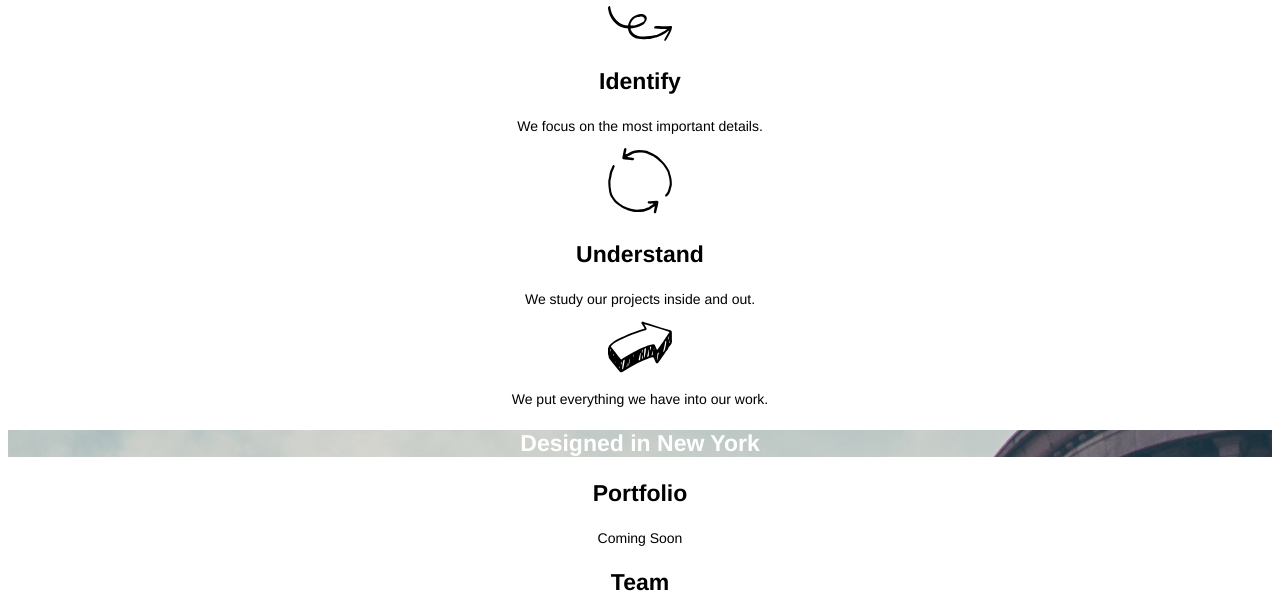
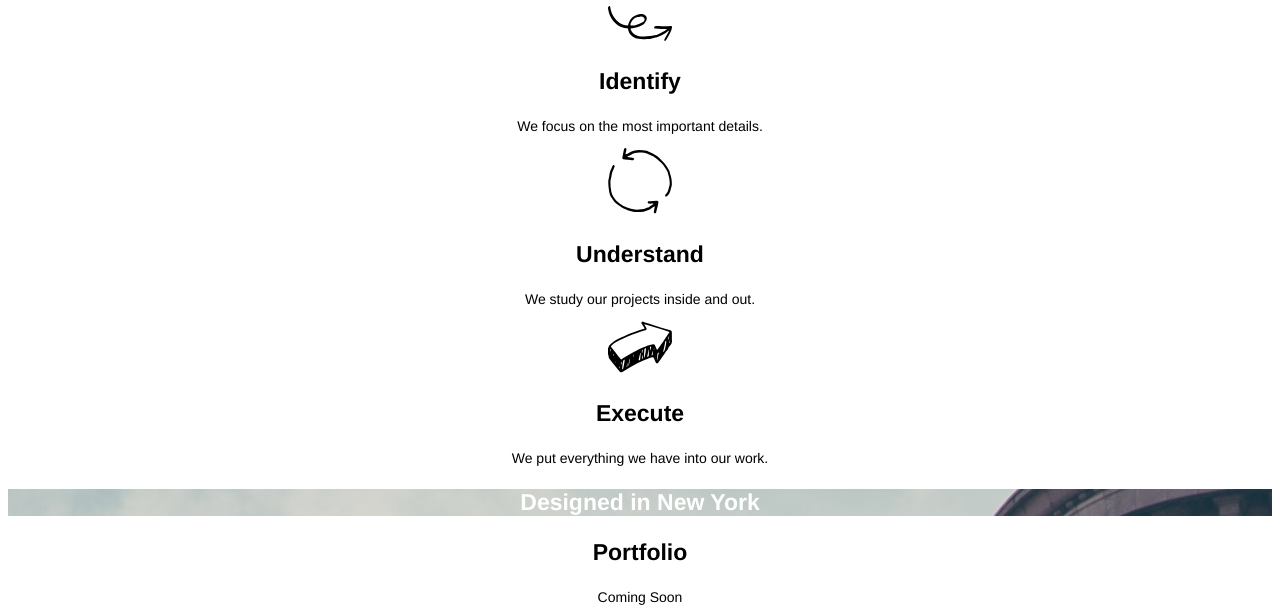
Before and after one commit to tpGregory/broadway, a plain HTML site: page index.html in a window 1280 px wide. Shown: the part 419-1035 px from the top of the page. Drawn offline with Linux system fonts and the light colour scheme.

Commit message:
Add Execute heading text.

```diff
--- a/index.html
+++ b/index.html
@@ -26,6 +26,7 @@
         <h3>Understand</h3>
         <p>We study our projects inside and out.</p>
         <img src="./resources/images/execute.svg" alt="Execute">
+        <h3>Execute</h3>
         <p>We put everything we have into our work.</p>
         <h3 id="designed">Designed in New York</h3>  <!-- Special separator between sections -->
       </section>
```
